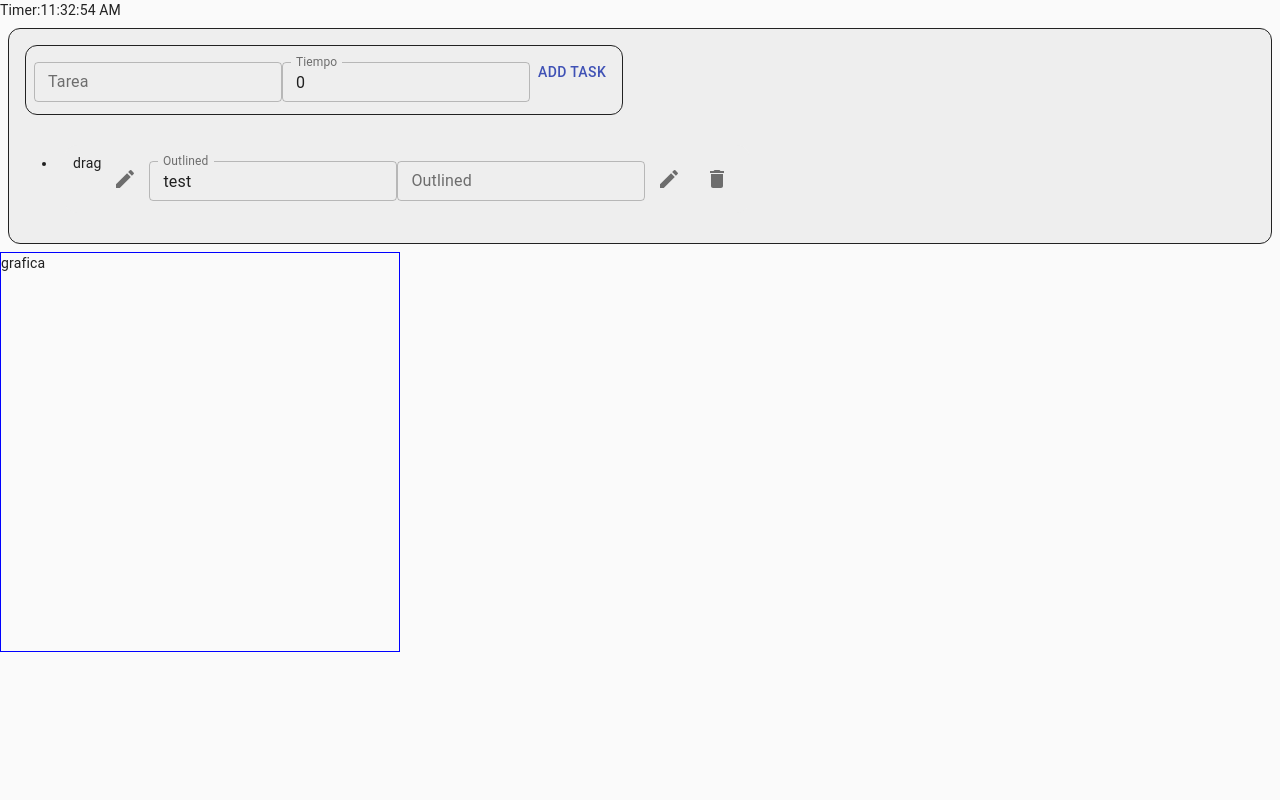
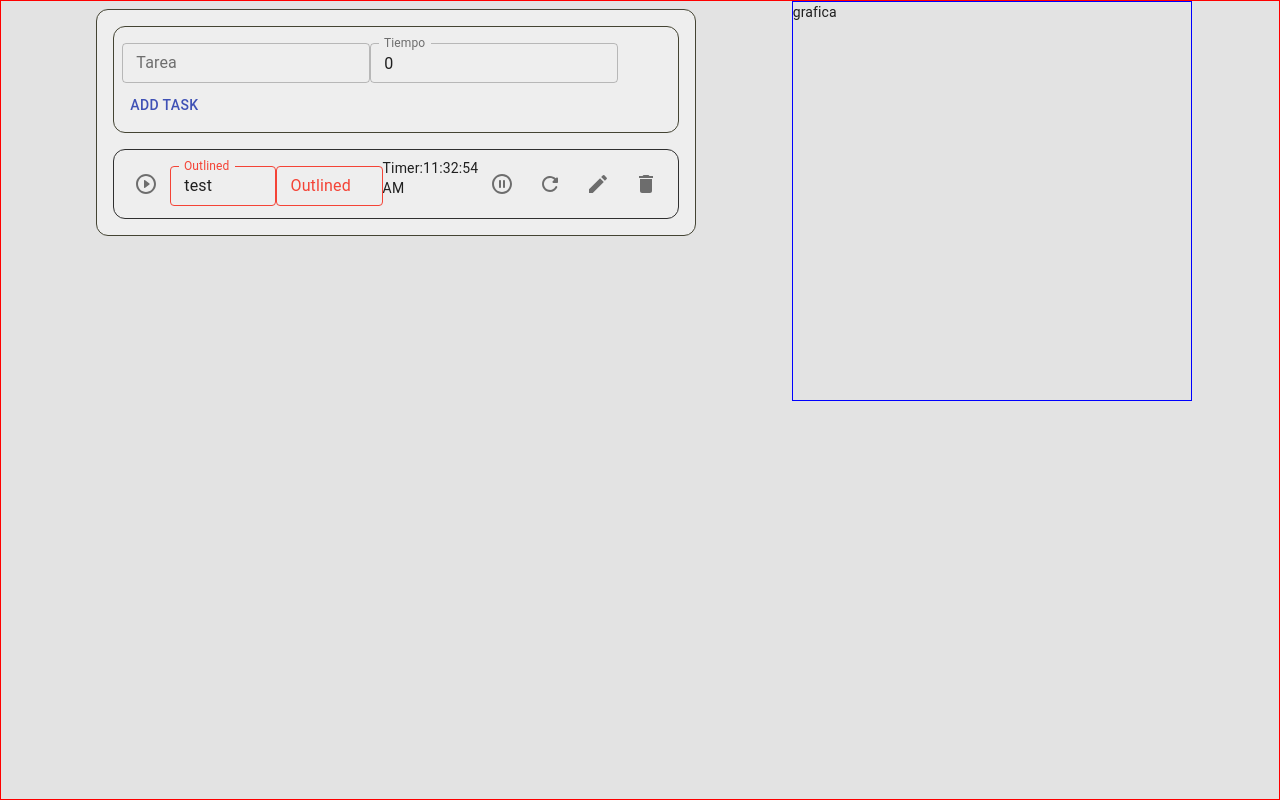
Before and after one commit to GunnarDraft/Arkon-demo, a Next.js app: page / in a window 1280 px wide. Built offline with nearby package versions, Linux system fonts and the light colour scheme.

Commit message:
update item tasks

```diff
--- a/components/Tasker/AddTask.tsx
+++ b/components/Tasker/AddTask.tsx
@@ -10,7 +10,7 @@ export const AddTask = ({ onAdd }: any) => {
   const handleSubmit = (e: any) => {
     e.preventDefault();
     if (!!getTask || !!getTime) {
-      console.log('true');
+      console.log("true");
       const newTodo = {
         id: nanoid(),
         body: getTask,
@@ -19,8 +19,6 @@ export const AddTask = ({ onAdd }: any) => {
       onAdd(newTodo);
       setTask("");
       setTime(0);
-      // let now = new Date().getMinutes
-      // setTaskTimeStamp();
     }
   };
   return (
@@ -31,18 +29,15 @@ export const AddTask = ({ onAdd }: any) => {
           variant="outlined"
           margin="dense"
           value={getTask}
-          onChange={(e: ChangeEvent<HTMLInputElement>) =>
-            setTask(e.target.value)
-          }
+
         />
         <TextField
           label="Tiempo"
           variant="outlined"
           margin="dense"
           value={getTime}
-          onChange={(e: ChangeEvent<HTMLInputElement>) =>
-            setTask(e.target.value)
-          }
+          type="number"
+
         />
         <Button onClick={handleSubmit} color="primary">
           Add Task
--- a/components/Tasker/ListofTasks.tsx
+++ b/components/Tasker/ListofTasks.tsx
@@ -1,7 +1,11 @@
 import { IconButton, TextField } from "@material-ui/core";
-import { Delete, Edit } from "@material-ui/icons";
+import { Delete, Edit,
+   PlayCircleOutlineRounded as Play,
+   PauseCircleOutlineRounded as Pause,
+   RefreshRounded as Refresh} from "@material-ui/icons";
 import React, { FC } from "react";
-import { TextFlex, BoxFlex } from "../../styles/Components";
+import { TextFlex, FlexLi, FlexUl } from "../../styles/Components";
+import { Timer } from "./Timer";
 export interface ITask {
   id?: string | number;
   body?: string;
@@ -21,14 +25,12 @@ export const ListofTasks: FC<ITasks> = ({
     return <div>No tasks</div>;
   }
   return (
-    <ul>
+    <FlexUl>
       {tasks &&
         tasks.map((task: any) => {
           return (
-            <li key={task.id}>
-              <BoxFlex>
-                <div>drag</div>
-                <IconButton children={<Edit />} />
+            <FlexLi key={task.id}>
+              <IconButton children={<Play />} onClick={() => onEdit(task.id)} />
               {false ? (
                 <TextFlex>{task.body}</TextFlex>
               ) : (
@@ -37,28 +39,33 @@ export const ListofTasks: FC<ITasks> = ({
                     label="Outlined"
                     variant="outlined"
                     margin="dense"
+                    error={true}
                     value={task.body}
                   />
                   <TextField
                     label="Outlined"
                     variant="outlined"
                     margin="dense"
+                    type="number"
+                    error={true}
                     value={task.time}
                   />
+                  <Timer time={task.time} />
                 </>
               )}
+              <IconButton children={<Pause />} onClick={() => onEdit(task.id)} />
               <IconButton
-                  children={<Edit />}
-                  onClick={() => onEdit(task.id)}
+                children={<Refresh />}
+                onClick={() => onDelete(task.id)}
               />
+              <IconButton children={<Edit />} onClick={() => onEdit(task.id)} />
               <IconButton
                 children={<Delete />}
                 onClick={() => onDelete(task.id)}
               />
-              </BoxFlex>
-            </li>
+            </FlexLi>
           );
         })}
-    </ul>
+    </FlexUl>
   );
 };
--- a/components/Tasker/Timer.tsx
+++ b/components/Tasker/Timer.tsx
@@ -3,10 +3,10 @@ import styled from "styled-components";
 
 const TimerContent = styled.div``;
 
-export const Timer = () => {
+export const Timer = ({time}:any) => {
   //reloj
   //estado mutable
-  let time = new Date().toLocaleTimeString();
+  // let time = new Date().toLocaleTimeString();
   //estado inmutable
   const [getClock, setClock] = useState(time);
   //actualizacion
--- a/package.json
+++ b/package.json
@@ -2,6 +2,9 @@
   "name": "arkon-demo",
   "author": "Gunnar",
   "version": "1.0.0",
+  "private": true,
+  "description": "",
+  "license": "MIT",
   "scripts": {
     "dev": "next",
     "build": "next build",
@@ -31,5 +34,5 @@
     "eslint-plugin-react-hooks": "^4.2.0",
     "typescript": "4.2.4"
   },
-  "license": "MIT"
+  "cacheDirectories": [".next/cache"]
 }
--- a/pages/index.tsx
+++ b/pages/index.tsx
@@ -1,5 +1,4 @@
 import { Chart } from "../components/Tasker/Chart";
-import { Timer } from "../components/Tasker/Timer";
 import { Base } from "../styles/Components";
 import { CssBaseline } from "@material-ui/core";
 import { Tasker } from "../components/Tasker/Tasker";
@@ -8,7 +7,6 @@ export default function Home() {
   return (
     <Base>
       <CssBaseline />
-      <Timer />
       <Tasker />
       <Chart />
     </Base>
--- a/styles/Components.ts
+++ b/styles/Components.ts
@@ -3,17 +3,15 @@ import styled from 'styled-components'
 export const TextFlex = styled.div`
   display: flex;
   flex: 1;
-  /* color:#f1f1f1; */
-
 `;
-
 export const Base = styled.div`
   display: flex;
   flex: 1;
-  flex-flow:column;
-  justify-content:flex-start;
+  flex-flow:row;
+  justify-content:space-evenly;
   align-items:stretch;
-  /* background-color:#111; */
+  border:1px solid red;
+  background-color:#e3e3e3;
   height:100vh;
 `;
 export const BoxFlex = styled.div`
@@ -28,13 +26,41 @@ export const BoxFlex = styled.div`
 `;
 export const TaskerContent = styled.div`
   display: flex;
+  flex-flow:row wrap;
+  justify-content:stretch;
+  background-color:#eee;
   align-items:flex-start;
-  flex-flow:column;
-  background-color:#eee;
+  align-self:flex-start;
   padding:8px;
   margin:8px;
   z-index:2;
+  flex:1;
+  min-width:300px;
+  max-width:600px;
+  max-height:max-content;
+  min-height:min-content;
   box-sizing:border-box;
   border-radius:12px;
-  border:1px solid #222;
+  border:1px solid #443;
+  max-width:600px;
+  box-sizing:border-box;
 `;
+export const FlexLi = styled.div`
+  display:flex;
+  flex-flow:row nowrap;
+  justify-content:stretch;
+  `
+export const FlexUl = styled.div`
+  display:flex;
+  box-sizing:border-box;
+  flex-flow:column;
+  flex:1;
+  min-width:300px;
+  max-width:600px;
+  align-items:flex-start;
+  border:1px solid #2f2f2f;
+  padding:8px;
+  margin:8px;
+  border-radius:12px;
+
+`
--- a/tsconfig.json
+++ b/tsconfig.json
@@ -1,9 +1,9 @@
 {
   "compilerOptions": {
-    "target": "esnext",
-    "module": "esnext",
+    "target": "ES6",
+    "module": "ES6",
     "jsx": "preserve",
-    "lib": ["dom", "es2017"],
+    "lib": ["dom", "ES6"],
     "moduleResolution": "node",
     "allowJs": true,
     "noEmit": true,
```
Also changed, not shown: index.d.ts (added, +34 -0 lines). Lines whose indentation alone changed are shown as unchanged.
